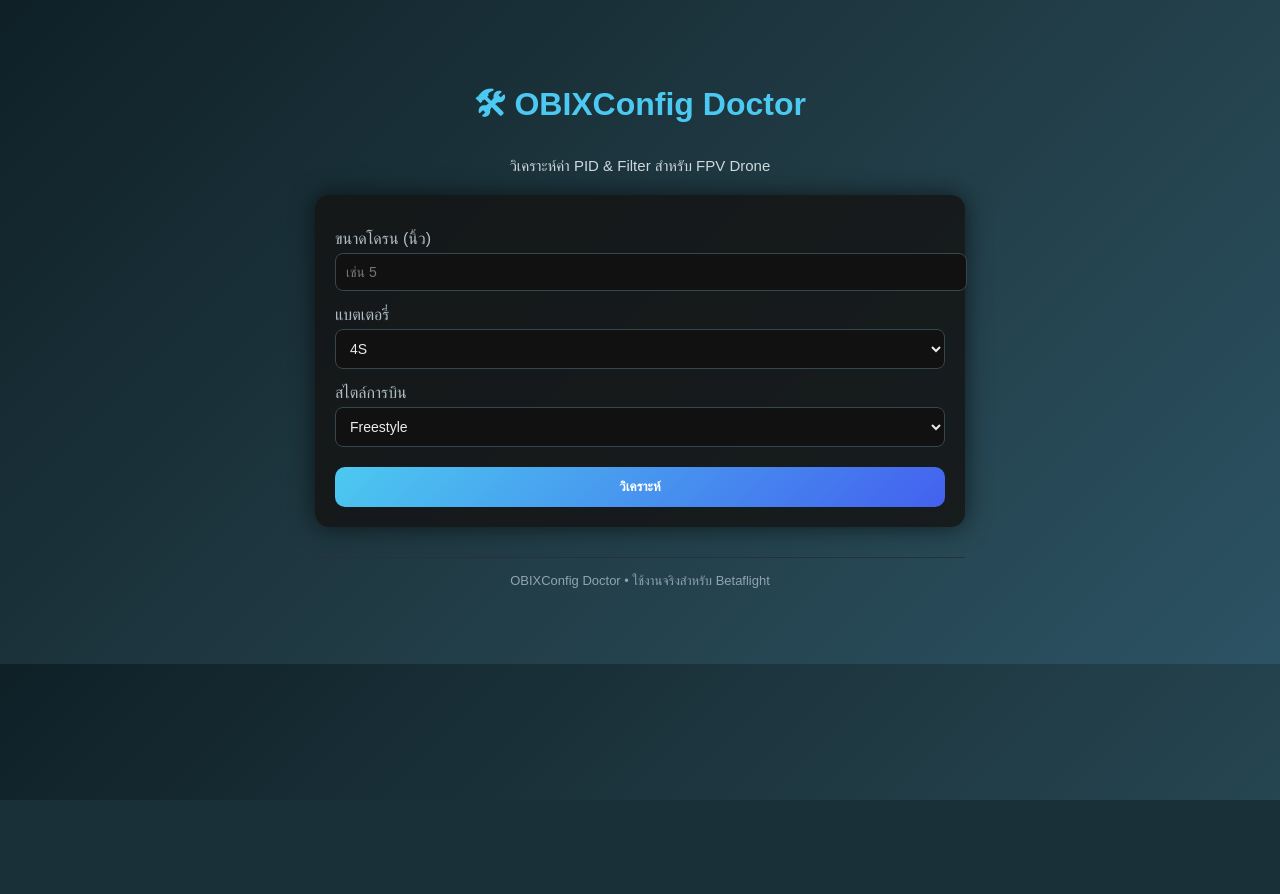
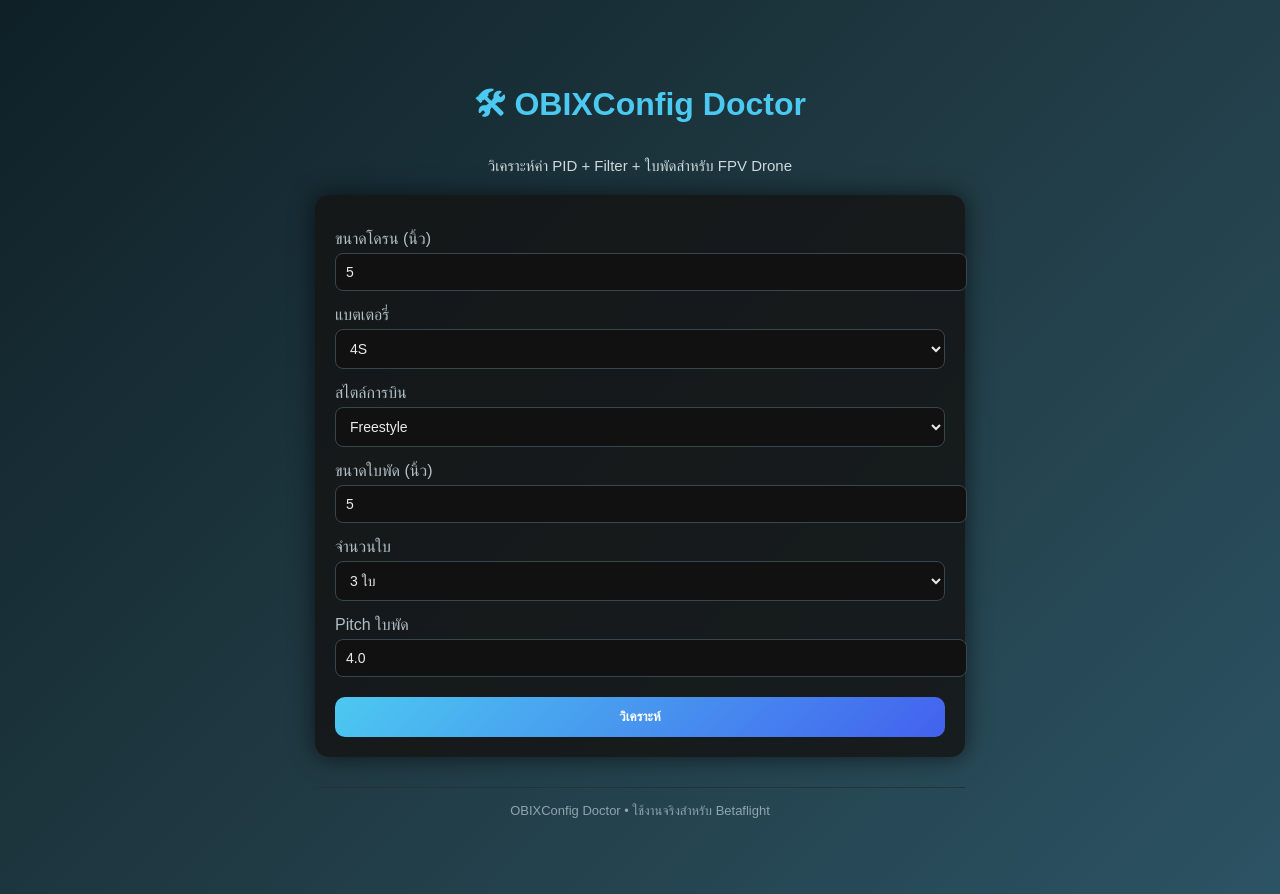
Before and after one commit to Santipap250/obixconfigdoctor-dev, a Flask app: page / in a window 1280 px wide. Before the commit the page ends 800 px from the top, so only its background shows below. Run offline with Flask 3, Linux system fonts and the light colour scheme.

Commit message:
Update index.html with new form fields and labels

```diff
--- a/templates/index.html
+++ b/templates/index.html
@@ -6,7 +6,6 @@
 <meta name="viewport" content="width=device-width, initial-scale=1.0">
 
 <link rel="stylesheet" href="{{ url_for('static', filename='css/style.css') }}">
-
 <script>
 function copyText(id) {
     const text = document.getElementById(id).innerText;
@@ -18,13 +17,12 @@ function copyText(id) {
 
 <body>
 <div class="container">
-
 <h1>🛠 OBIXConfig Doctor</h1>
-<p class="subtitle">วิเคราะห์ค่า PID & Filter สำหรับ FPV Drone</p>
+<p class="subtitle">วิเคราะห์ค่า PID + Filter + ใบพัดสำหรับ FPV Drone</p>
 
 <form method="POST" class="form-card">
     <label>ขนาดโดรน (นิ้ว)</label>
-    <input type="number" name="size" placeholder="เช่น 5" required>
+    <input type="number" name="size" value="5" required>
 
     <label>แบตเตอรี่</label>
     <select name="battery">
@@ -39,6 +37,19 @@ function copyText(id) {
         <option value="racing">Racing</option>
     </select>
 
+    <label>ขนาดใบพัด (นิ้ว)</label>
+    <input type="number" step="0.1" name="prop_size" value="5" required>
+
+    <label>จำนวนใบ</label>
+    <select name="blades">
+        <option value="2">2 ใบ</option>
+        <option value="3" selected>3 ใบ</option>
+        <option value="4">4 ใบ</option>
+    </select>
+
+    <label>Pitch ใบพัด</label>
+    <input type="number" step="0.1" name="pitch" value="4.0" required>
+
     <button type="submit">วิเคราะห์</button>
 </form>
 
@@ -48,11 +59,12 @@ function copyText(id) {
 
 <p><strong>{{ analysis.overview }}</strong></p>
 
-<h3>แนวคิดการตั้งค่า</h3>
+<h3>💨 วิเคราะห์ใบพัด</h3>
+<p>{{ analysis.prop_analysis.summary }}</p>
 <ul>
-{% for tip in analysis.basic_tips %}
-<li>{{ tip }}</li>
-{% endfor %}
+    <li>Noise Level: {{ analysis.prop_analysis.impact.noise_level }}</li>
+    <li>Motor Load: {{ analysis.prop_analysis.impact.motor_load }}</li>
+    <li>Recommendation: {{ analysis.prop_analysis.recommendation }}</li>
 </ul>
 
 <h3>⚙️ PID (ค่าแนะนำ)</h3>
@@ -84,7 +96,6 @@ Dynamic Notch: {{ analysis.filter.dyn_notch }}
 <footer>
 OBIXConfig Doctor • ใช้งานจริงสำหรับ Betaflight
 </footer>
-
 </div>
 </body>
 </html>
```
